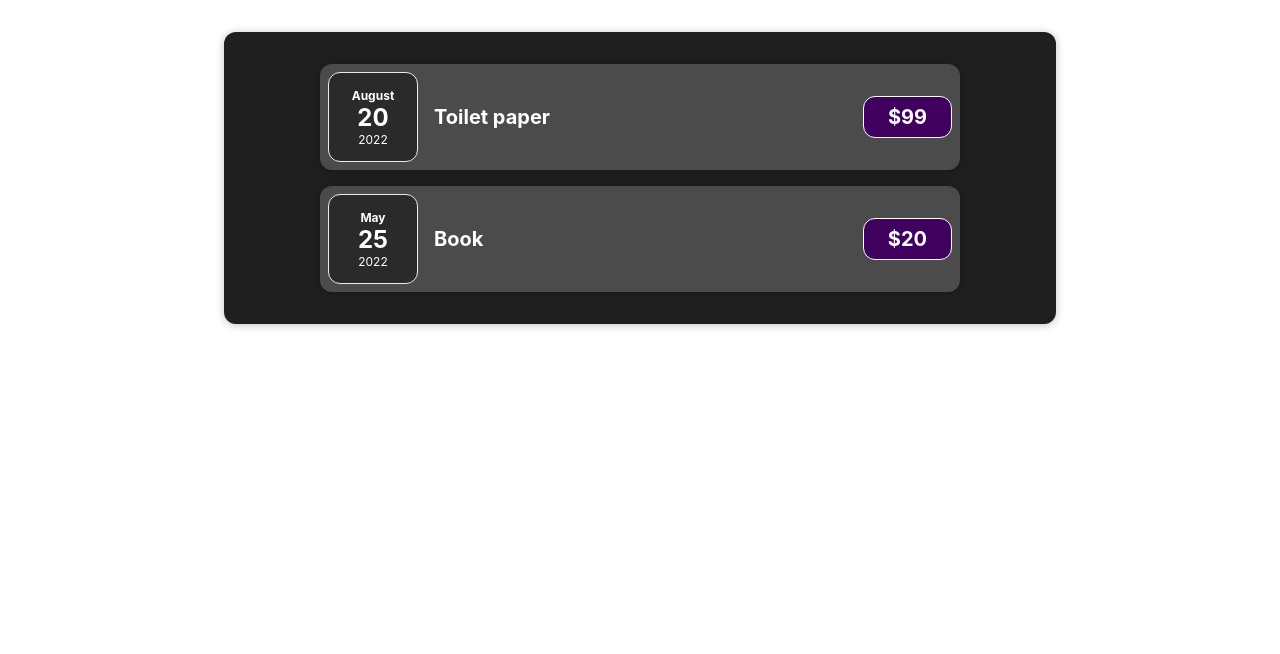
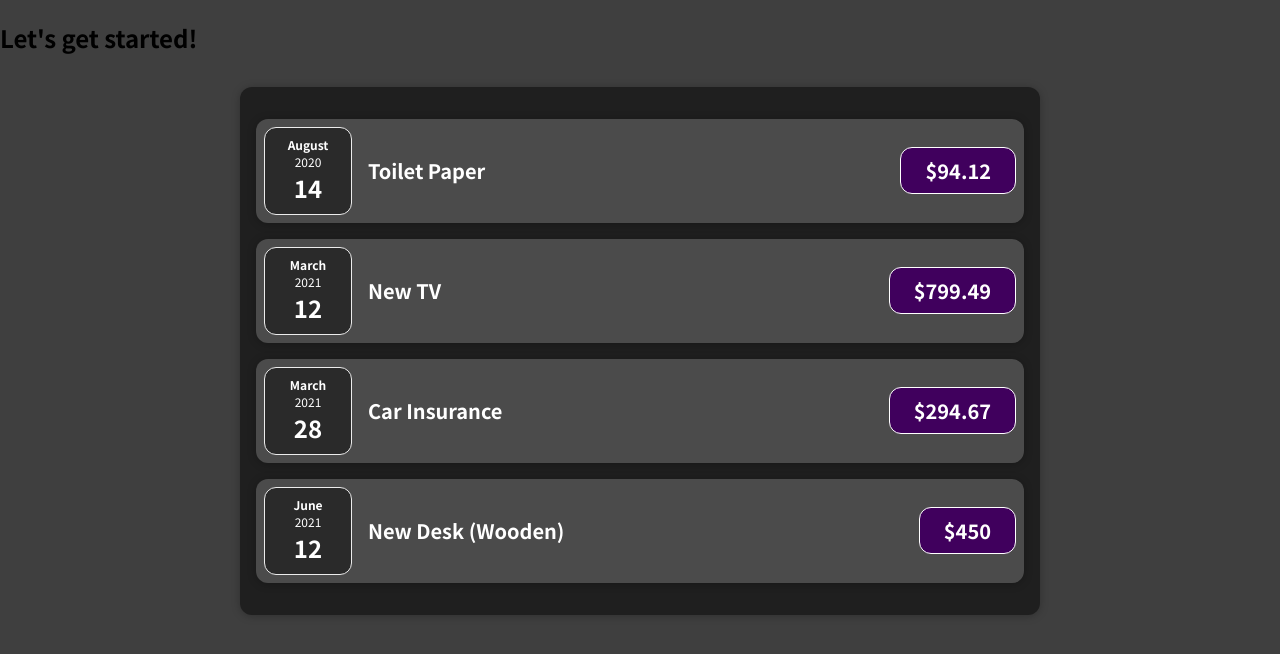
Before and after one commit to egemenbahtiyar/my-react-app, a React (Create React App) app: page / in a window 1280 px wide. Shown: the top 654 px of the page. Built offline with nearby package versions, Linux system fonts and the light colour scheme.

Commit message:
Files changed to new stage.

```diff
--- a/src/App.js
+++ b/src/App.js
@@ -1,27 +1,43 @@
-import Expenses from "./components/Expenses/Expenses";
+import React from 'react';
+
+import Expenses from './components/Expenses/Expenses';
 
 const App = () => {
-    const dataList = [
+  const expenses = [
     {
-            id: 1,
-            title: "Toilet paper",
-            amount: 2,
-            price: "$99",
-            date: new Date(2022, 7, 20),
+      id: 'e1',
+      title: 'Toilet Paper',
+      amount: 94.12,
+      date: new Date(2020, 7, 14),
+    },
+    { id: 'e2', title: 'New TV', amount: 799.49, date: new Date(2021, 2, 12) },
+    {
+      id: 'e3',
+      title: 'Car Insurance',
+      amount: 294.67,
+      date: new Date(2021, 2, 28),
     },
     {
-            id: 2,
-            title: "Book",
-            amount: 2,
-            price: "$20",
-            date: new Date(2022, 4, 25),
+      id: 'e4',
+      title: 'New Desk (Wooden)',
+      amount: 450,
+      date: new Date(2021, 5, 12),
     },
   ];
+
+  // return React.createElement(
+  //   'div',
+  //   {},
+  //   React.createElement('h2', {}, "Let's get started!"),
+  //   React.createElement(Expenses, { items: expenses })
+  // );
+
   return (
     <div>
-            <Expenses items={dataList} />
+      <h2>Let's get started!</h2>
+      <Expenses items={expenses} />
     </div>
   );
-};
+}
 
 export default App;
--- a/src/components/Expenses/ExpenseDate.js
+++ b/src/components/Expenses/ExpenseDate.js
@@ -1,14 +1,19 @@
-import "./ExpenseDate.css";
+import React from 'react';
+
+import './ExpenseDate.css';
+
 const ExpenseDate = (props) => {
-    let month = props.date.toLocaleString("en-US", { month: "long" });
-    let day = props.date.toLocaleString("en-US", { day: "2-digit" });
-    let year = props.date.getFullYear();
-    return (
-        <div className="expense-date">
-            <div className="expense-date__month">{month}</div>
-            <div className="expense-date__day">{day}</div>
-            <div className="expense-date__year">{year}</div>
-        </div>
-    );
+  const month = props.date.toLocaleString('en-US', { month: 'long' });
+  const day = props.date.toLocaleString('en-US', { day: '2-digit' });
+  const year = props.date.getFullYear();
+
+  return (
+    <div className='expense-date'>
+      <div className='expense-date__month'>{month}</div>
+      <div className='expense-date__year'>{year}</div>
+      <div className='expense-date__day'>{day}</div>
+    </div>
+  );
 };
+
 export default ExpenseDate;
--- a/src/components/Expenses/ExpenseItem.css
+++ b/src/components/Expenses/ExpenseItem.css
@@ -2,10 +2,8 @@
   display: flex;
   justify-content: space-between;
   align-items: center;
-    box-shadow: 0 2px 8px rgba(0, 0, 0, 0.25);
   padding: 0.5rem;
-    margin: 1rem 80px;
-    border-radius: 12px;
+  margin: 1rem 0;
   background-color: #4b4b4b;
 }
 
--- a/src/components/Expenses/ExpenseItem.js
+++ b/src/components/Expenses/ExpenseItem.js
@@ -1,16 +1,19 @@
-import "./ExpenseItem.css";
-import ExpenseDate from "./ExpenseDate";
-import Card from "../UI/Card";
+import React from 'react';
+
+import ExpenseDate from './ExpenseDate';
+import Card from '../UI/Card';
+import './ExpenseItem.css';
+
 const ExpenseItem = (props) => {
-    return (
-        <Card className="expense-item">
-            <ExpenseDate date={props.date} />
+  return (
+    <Card className='expense-item'>
+      <ExpenseDate date={props.date} />
+      <div className='expense-item__description'>
+        <h2>{props.title}</h2>
+        <div className='expense-item__price'>${props.amount}</div>
+      </div>
+    </Card>
+  );
+}
 
-            <div className="expense-item__description">
-                <h2>{props.title}</h2>
-                <div className="expense-item__price">{props.price}</div>
-            </div>
-        </Card>
-    );
-};
 export default ExpenseItem;
--- a/src/components/Expenses/Expenses.css
+++ b/src/components/Expenses/Expenses.css
@@ -1,7 +1,7 @@
 .expenses {
-    padding: 1rem;
-    width: 50rem;
-    margin: 2rem auto;
-    max-width: 95%;
-    background-color: rgb(31, 31, 31);
+  padding: 1rem;
+  background-color: rgb(31, 31, 31);
+  margin: 2rem auto;
+  width: 50rem;
+  max-width: 95%;
 }
--- a/src/components/Expenses/Expenses.js
+++ b/src/components/Expenses/Expenses.js
@@ -1,20 +1,34 @@
-import "./Expenses.css";
-import ExpenseItem from "./ExpenseItem";
-import Card from "../UI/Card";
+import React from 'react';
+
+import ExpenseItem from './ExpenseItem';
+import Card from '../UI/Card';
+import './Expenses.css';
+
 const Expenses = (props) => {
   return (
     <Card className="expenses">
       <ExpenseItem
+        title={props.items[0].title}
+        amount={props.items[0].amount}
         date={props.items[0].date}
-                price={props.items[0].price}
-                title={props.items[0].title}
-            ></ExpenseItem>
+      />
       <ExpenseItem
+        title={props.items[1].title}
+        amount={props.items[1].amount}
         date={props.items[1].date}
-                price={props.items[1].price}
-                title={props.items[1].title}
-            ></ExpenseItem>
+      />
+      <ExpenseItem
+        title={props.items[2].title}
+        amount={props.items[2].amount}
+        date={props.items[2].date}
+      />
+      <ExpenseItem
+        title={props.items[3].title}
+        amount={props.items[3].amount}
+        date={props.items[3].date}
+      />
     </Card>
   );
-};
+}
+
 export default Expenses;
--- a/src/components/UI/Card.css
+++ b/src/components/UI/Card.css
@@ -1,4 +1,4 @@
 .card {
-    border-radius: 12px;
-    box-shadow: 0 1px 8px rgb(0, 0, 0, 0.25);
+  border-radius: 12px;
+  box-shadow: 0 1px 8px rgba(0, 0, 0, 0.25);
 }
--- a/src/components/UI/Card.js
+++ b/src/components/UI/Card.js
@@ -1,7 +1,11 @@
-import "./Card.css";
+import React from 'react';
+
+import './Card.css';
+
 const Card = (props) => {
-    let classes = "card " + props.className;
+  const classes = 'card ' + props.className;
 
-    return <div className={classes}>{props.children}</div>;
+  return <div className={classes}>{props.children}</div>;
 };
+
 export default Card;
--- a/src/index.css
+++ b/src/index.css
@@ -1,13 +1,14 @@
+@import url('https://fonts.googleapis.com/css2?family=Noto+Sans+JP:wght@400;700&display=swap');
+
+* {
+  box-sizing: border-box;
+}
+
+html {
+  font-family: 'Noto Sans JP', sans-serif;
+}
+
 body {
   margin: 0;
-  font-family: -apple-system, BlinkMacSystemFont, 'Segoe UI', 'Roboto', 'Oxygen',
-    'Ubuntu', 'Cantarell', 'Fira Sans', 'Droid Sans', 'Helvetica Neue',
-    sans-serif;
-  -webkit-font-smoothing: antialiased;
-  -moz-osx-font-smoothing: grayscale;
+  background-color: #3f3f3f;
 }
-
-code {
-  font-family: source-code-pro, Menlo, Monaco, Consolas, 'Courier New',
-    monospace;
-}
--- a/src/index.js
+++ b/src/index.js
@@ -1,17 +1,8 @@
 import React from 'react';
 import ReactDOM from 'react-dom/client';
+
 import './index.css';
 import App from './App';
-import reportWebVitals from './reportWebVitals';
 
 const root = ReactDOM.createRoot(document.getElementById('root'));
-root.render(
-  <React.StrictMode>
-    <App />
-  </React.StrictMode>
-);
-
-// If you want to start measuring performance in your app, pass a function
-// to log results (for example: reportWebVitals(console.log))
-// or send to an analytics endpoint. Learn more: https://bit.ly/CRA-vitals
-reportWebVitals();
+root.render(<App />);
```
Also changed, not shown: src/components/Expenses/ExpenseDate.css (indentation only). Lines whose indentation alone changed are shown as unchanged.
